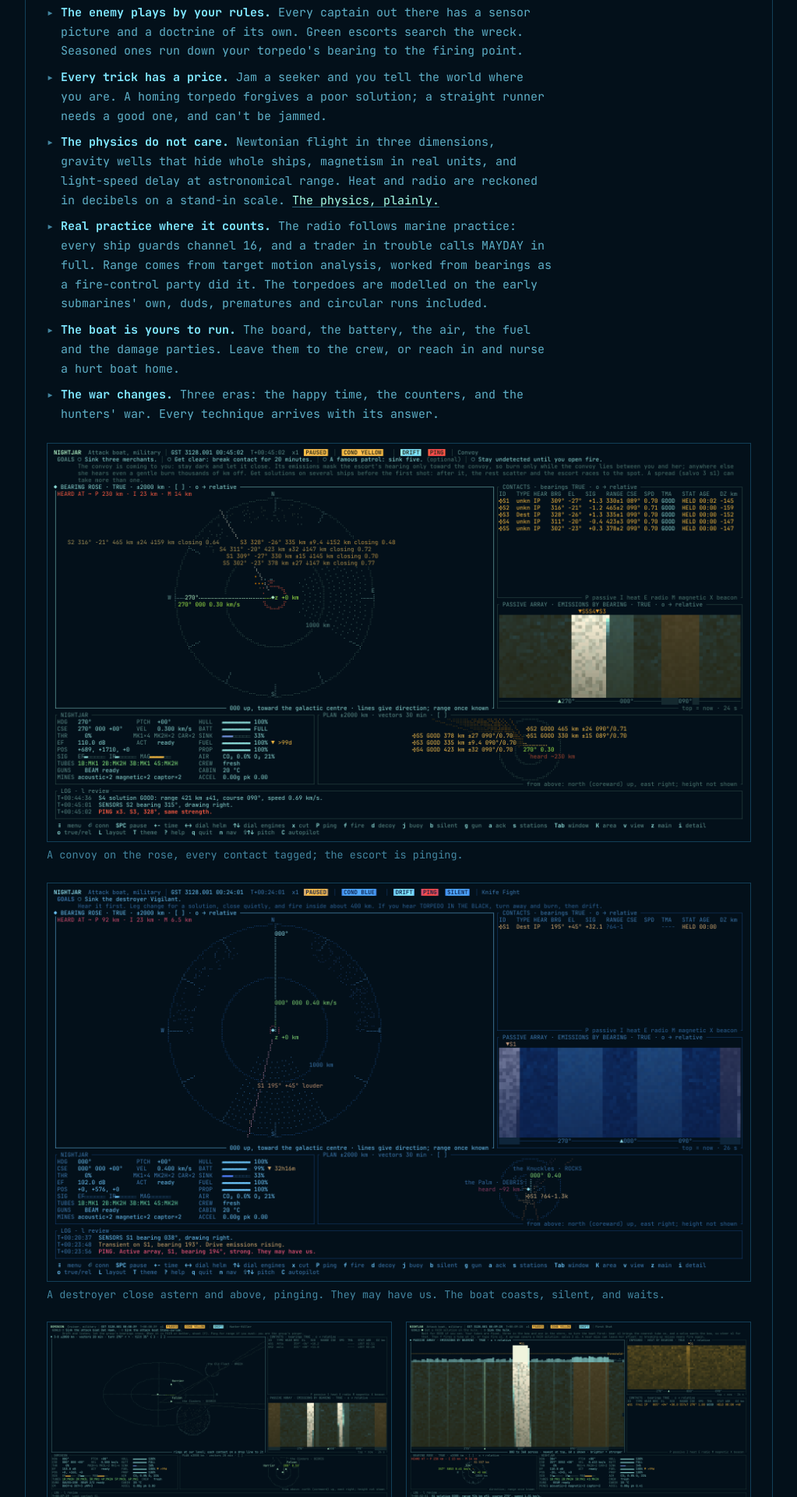
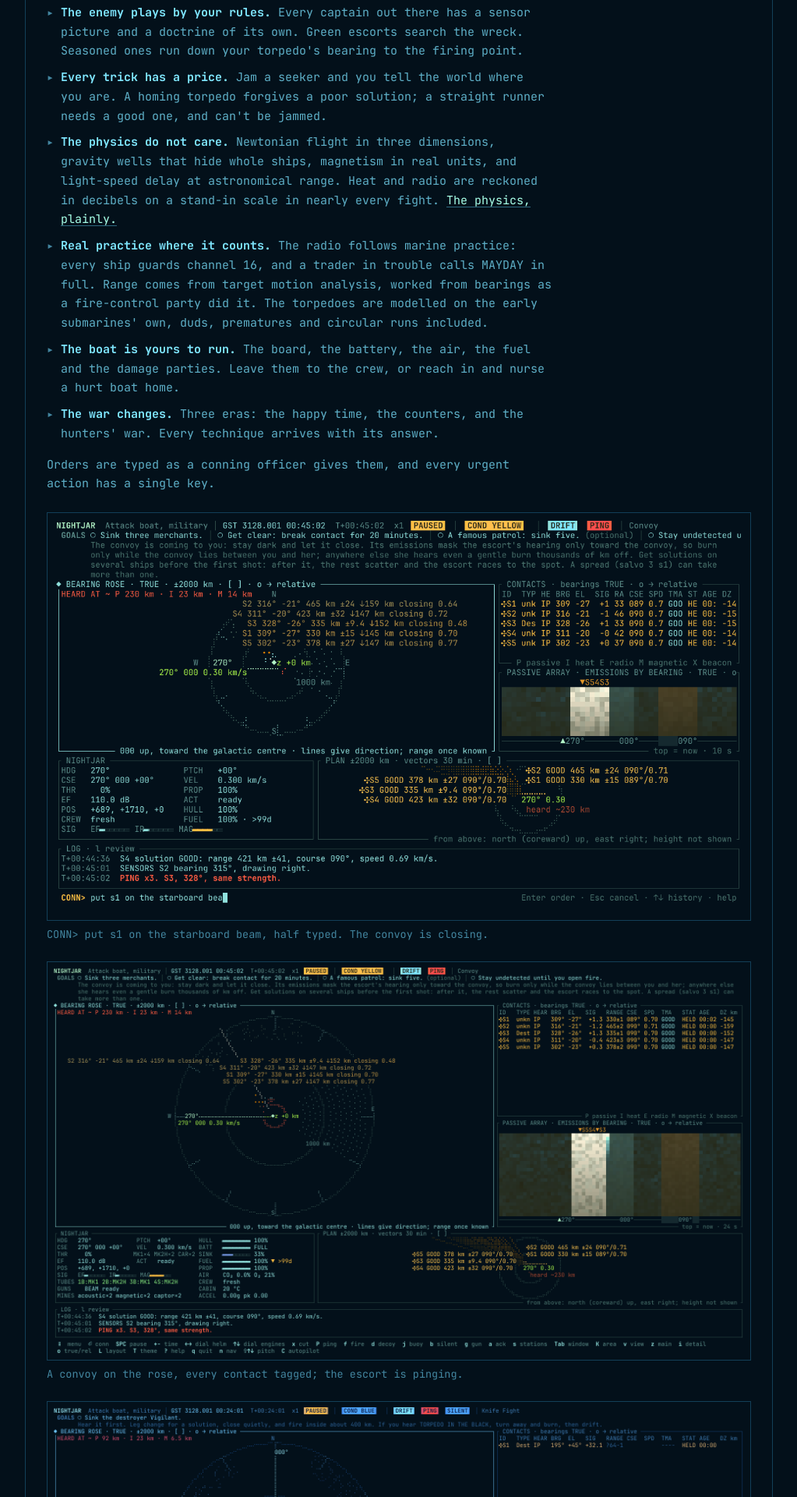
Before and after one commit to agiacalone/ghostboat, a Jekyll site: the page built from index.html, in a window 1280 px wide. Shown: the part 3143-5063 px from the top of the page at 78% size, without its empty margins (128-1151 px from the left). Built offline with Jekyll 4.4.1, drawn with Linux system fonts in a browser that asks for light colours; some of the changed text lies outside the part shown.

Commit message:
Front page: the conn line, and a strip of challenges
- The conn line mid-order, and one sentence: orders are typed as a
  conning officer gives them, and every urgent action has a single key.
- Under the training programme, five challenges as rc1 plays them:
  Naval 2, The Veil, Wolfpack, The Flattop and Minefield Run.
- The physics line: the stand-in scale in nearly every fight. It
  promises nothing; this is the line to keep when site-0.11 merges.
- The 3-D shot's description names its two destroyers, the banner's
  the survivor's words, and the diary's height is 460.

Co-Authored-By: Claude Opus 5.5 <noreply@anthropic.com>
Claude-Session: https://claude.ai/code/session_01LMsLD8JpZJQjdx6PZqxKxg

```diff
--- a/assets/css/site.css
+++ b/assets/css/site.css
@@ -153,6 +153,9 @@ figure { margin: 1.6em 0 0; }
 figure img { display: block; width: 100%; height: auto; border: 1px solid var(--frame); }
 figcaption { color: var(--label); font-size: 0.9em; margin-top: 0.4em; }
 .pair { display: grid; grid-template-columns: 1fr 1fr; gap: 0 2ch; }
+/* A strip of the challenges: small shots, three to a row. */
+.strip { display: grid; grid-template-columns: repeat(3, 1fr); gap: 0 2ch; }
+.strip figcaption { font-size: 0.85em; }
 
 /* The posters, as they hang on the depot wall. */
 .window .posters {
@@ -200,7 +203,7 @@ figcaption { color: var(--label); font-size: 0.9em; margin-top: 0.4em; }
   body { font-size: 14px; }
   .bar nav { margin-left: 0; }
   .window { padding: 1.4em 1.5ch 1em; }
-  .pair, .window .posters { grid-template-columns: 1fr; }
+  .pair, .strip, .window .posters { grid-template-columns: 1fr; }
   .window .posters { gap: 1.6em; }
   .hero { flex-direction: column; align-items: center; gap: 1em; margin-left: 0; }
   .hero > .wall { margin-left: 0; }
--- a/index.html
+++ b/index.html
@@ -53,11 +53,16 @@ BT</pre>
     <li><strong>You are the captain, not the helmsman.</strong> You give orders on the telegraph and the helm, and your crew carries them out, at the pace of a crew. All ahead one third.</li>
     <li><strong>The enemy plays by your rules.</strong> Every captain out there has a sensor picture and a doctrine of its own. Green escorts search the wreck. Seasoned ones run down your torpedo's bearing to the firing point.</li>
     <li><strong>Every trick has a price.</strong> Jam a seeker and you tell the world where you are. A homing torpedo forgives a poor solution; a straight runner needs a good one, and can't be jammed.</li>
-    <li><strong>The physics do not care.</strong> Newtonian flight in three dimensions, gravity wells that hide whole ships, magnetism in real units, and light-speed delay at astronomical range. Heat and radio are reckoned in decibels on a stand-in scale. <a href="{{ '/physics.html' | relative_url }}">The physics, plainly.</a></li>
+    <li><strong>The physics do not care.</strong> Newtonian flight in three dimensions, gravity wells that hide whole ships, magnetism in real units, and light-speed delay at astronomical range. Heat and radio are reckoned in decibels on a stand-in scale in nearly every fight. <a href="{{ '/physics.html' | relative_url }}">The physics, plainly.</a></li>
     <li><strong>Real practice where it counts.</strong> The radio follows marine practice: every ship guards channel 16, and a trader in trouble calls MAYDAY in full. Range comes from target motion analysis, worked from bearings as a fire-control party did it. The torpedoes are modelled on the early submarines' own, duds, prematures and circular runs included.</li>
     <li><strong>The boat is yours to run.</strong> The board, the battery, the air, the fuel and the damage parties. Leave them to the crew, or reach in and nurse a hurt boat home.</li>
     <li><strong>The war changes.</strong> Three eras: the happy time, the counters, and the hunters' war. Every technique arrives with its answer.</li>
   </ul>
+  <p>Orders are typed as a conning officer gives them, and every urgent action has a single key.</p>
+  <figure>
+    <a href="{{ '/screenshots/conn-order.png' | relative_url }}"><img src="{{ '/screenshots/conn-order.png' | relative_url }}" alt="The conn line mid-order at the foot of the console: CONN&gt; put s1 on the starboard bea, the cursor after it, while five ships of a convoy close on GOOD solutions" loading="lazy" width="1292" height="748"></a>
+    <figcaption>CONN&gt; put s1 on the starboard beam, half typed. The convoy is closing.</figcaption>
+  </figure>
   <figure>
     <a href="{{ '/screenshots/convoy-hunt.png' | relative_url }}"><img src="{{ '/screenshots/convoy-hunt.png' | relative_url }}" alt="Hunting a convoy: every contact tagged on the rose with range, height and closing speed, the escort pinging, the convoy's trace on the waterfall" loading="lazy" width="1832" height="1036"></a>
     <figcaption>A convoy on the rose, every contact tagged; the escort is pinging.</figcaption>
@@ -68,7 +73,7 @@ BT</pre>
   </figure>
   <div class="pair">
     <figure>
-      <a href="{{ '/screenshots/three-d-view.png' | relative_url }}"><img src="{{ '/screenshots/three-d-view.png' | relative_url }}" alt="The 3-D plot: one boat above your level and one below, each on a drop line" loading="lazy" width="1832" height="1036"></a>
+      <a href="{{ '/screenshots/three-d-view.png' | relative_url }}"><img src="{{ '/screenshots/three-d-view.png' | relative_url }}" alt="The 3-D plot: two destroyers of your group, one above your level and one below, each on a drop line" loading="lazy" width="1832" height="1036"></a>
       <figcaption>Space has an up and a down.</figcaption>
     </figure>
     <figure>
@@ -95,7 +100,7 @@ BT</pre>
     <figcaption>The patrol chart, a week out: on station, and a new contact on the log.</figcaption>
   </figure>
   <figure>
-    <a href="{{ '/screenshots/career-diary.png' | relative_url }}"><img src="{{ '/screenshots/career-diary.png' | relative_url }}" alt="The war diary a week in: command's welcome letter, the boat commissioned, sailing for Gantry Approaches, the news heard, and on station" loading="lazy" width="1112" height="424"></a>
+    <a href="{{ '/screenshots/career-diary.png' | relative_url }}"><img src="{{ '/screenshots/career-diary.png' | relative_url }}" alt="The war diary a week in: command's welcome letter, the boat commissioned, sailing for Gantry Approaches, the news heard, and on station" loading="lazy" width="1112" height="460"></a>
     <figcaption>The war diary keeps the whole war, from command's welcome letter on.</figcaption>
   </figure>
 </section>
@@ -147,6 +152,28 @@ BT</pre>
     <figure>
       <a href="{{ '/screenshots/campaign.png' | relative_url }}"><img src="{{ '/screenshots/campaign.png' | relative_url }}" alt="The War Campaign page: nine engagements in three eras, each with its rating, the later ones locked until the one before is won" loading="lazy" width="950" height="1036"></a>
       <figcaption>The war campaign, in three eras.</figcaption>
+    </figure>
+  </div>
+  <div class="strip">
+    <figure>
+      <a href="{{ '/screenshots/naval-2.png' | relative_url }}"><img src="{{ '/screenshots/naval-2.png' | relative_url }}" alt="Naval 2, a lesson in an ion cloud: the 3-D plot turned and tilted, a hurt cruiser above the boat's level on a GOOD solution, and three straight runners climbing toward her, twelve seconds out" loading="lazy" width="1832" height="1036"></a>
+      <figcaption>Naval 2: drop out of her plane, go quiet, and shoot as she opens out.</figcaption>
+    </figure>
+    <figure>
+      <a href="{{ '/screenshots/the-veil.png' | relative_url }}"><img src="{{ '/screenshots/the-veil.png' | relative_url }}" alt="The Veil: a hauler crossing a dust cloud at 3 km/s with the DUST pill lit, an ion cloud to the east and a storm cloud to the north-west on the plan" loading="lazy" width="1832" height="1036"></a>
+      <figcaption>The Veil: burn inside the dust, where the drive is muffled.</figcaption>
+    </figure>
+    <figure>
+      <a href="{{ '/screenshots/wolfpack.png' | relative_url }}"><img src="{{ '/screenshots/wolfpack.png' | relative_url }}" alt="Wolfpack: the datalink just up, two freighters and two destroyers of a convoy on GOOD solutions about 4,000 km off, and the two packmates astern on the plan" loading="lazy" width="1832" height="1036"></a>
+      <figcaption>Wolfpack: the datalink goes up, and the pack's bearings cross.</figcaption>
+    </figure>
+    <figure>
+      <a href="{{ '/screenshots/the-flattop.png' | relative_url }}"><img src="{{ '/screenshots/the-flattop.png' | relative_url }}" alt="The Flattop: a carrier and her two destroyers about 1,200 km off on GOOD solutions, a fighter passing 126 km away and 80 km above, and the boat in condition blue, rigged for silent" loading="lazy" width="1832" height="1036"></a>
+      <figcaption>The Flattop: a carrier group, and a picket passing close.</figcaption>
+    </figure>
+    <figure>
+      <a href="{{ '/screenshots/minefield-run.png' | relative_url }}"><img src="{{ '/screenshots/minefield-run.png' | relative_url }}" alt="Minefield Run: a cold boat coasting at 0.9 km/s inside the Sieve's charted box, propellant gone, CO2 at 10% and 24 minutes of air left" loading="lazy" width="1832" height="1036"></a>
+      <figcaption>Minefield Run: cold through the Sieve, on bad air.</figcaption>
     </figure>
   </div>
   <figure>
```
Also changed, not shown: README.md, screenshots/conn-order.png (added), screenshots/minefield-run.png (added), screenshots/naval-2.png (added), screenshots/the-flattop.png (added), screenshots/the-veil.png (added), screenshots/wolfpack.png (added).
